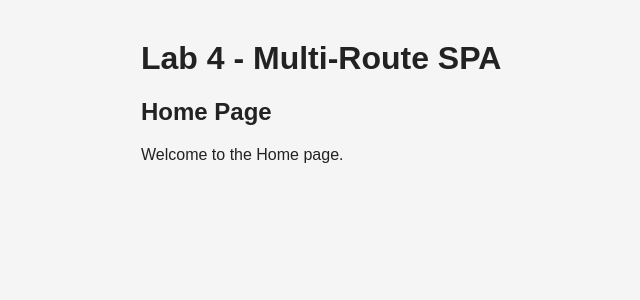
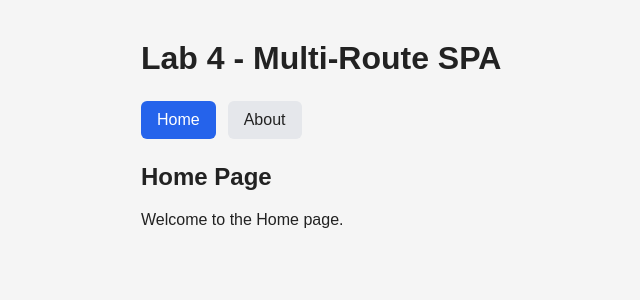
Before and after one commit to tran04012006/24521812_NgoBichTran_Lab4, a React (Vite) app in the folder lab4-spa/: page / in a window 1280 px wide. Shown: the top 300 px of the page, without its empty margins (69-709 px from the left). Built offline with nearby package versions, Linux system fonts and the light colour scheme.

Commit message:
feat: add NavLink navigation with active route styling

```diff
--- a/lab4-spa/src/App.jsx
+++ b/lab4-spa/src/App.jsx
@@ -1,5 +1,10 @@
 
-import { Routes, Route } from "react-router";
+import {
+  Routes,
+  Route,
+  NavLink
+} from "react-router";
+
 import Home from "./pages/Home";
 import About from "./pages/About";
 
@@ -7,6 +12,27 @@ function App() {
   return (
     <main className="app">
       <h1>Lab 4 - Multi-Route SPA</h1>
+
+      <nav aria-label="Main navigation">
+        <NavLink
+          to="/"
+          end
+          className={({ isActive }) =>
+            isActive ? "nav-link active" : "nav-link"
+          }
+        >
+          Home
+        </NavLink>
+
+        <NavLink
+          to="/about"
+          className={({ isActive }) =>
+            isActive ? "nav-link active" : "nav-link"
+          }
+        >
+          About
+        </NavLink>
+      </nav>
 
       <Routes>
         <Route path="/" element={<Home />} />
--- a/lab4-spa/src/index.css
+++ b/lab4-spa/src/index.css
@@ -19,3 +19,26 @@ body {
 h1 {
   margin-top: 0;
 }
+
+nav {
+  display: flex;
+  gap: 12px;
+  margin: 24px 0;
+}
+
+.nav-link {
+  padding: 10px 16px;
+  border-radius: 6px;
+  text-decoration: none;
+  background-color: #e5e7eb;
+  color: #222;
+}
+
+.nav-link.active {
+  background-color: #2563eb;
+  color: white;
+}
+
+section {
+  margin-top: 24px;
+}
```
